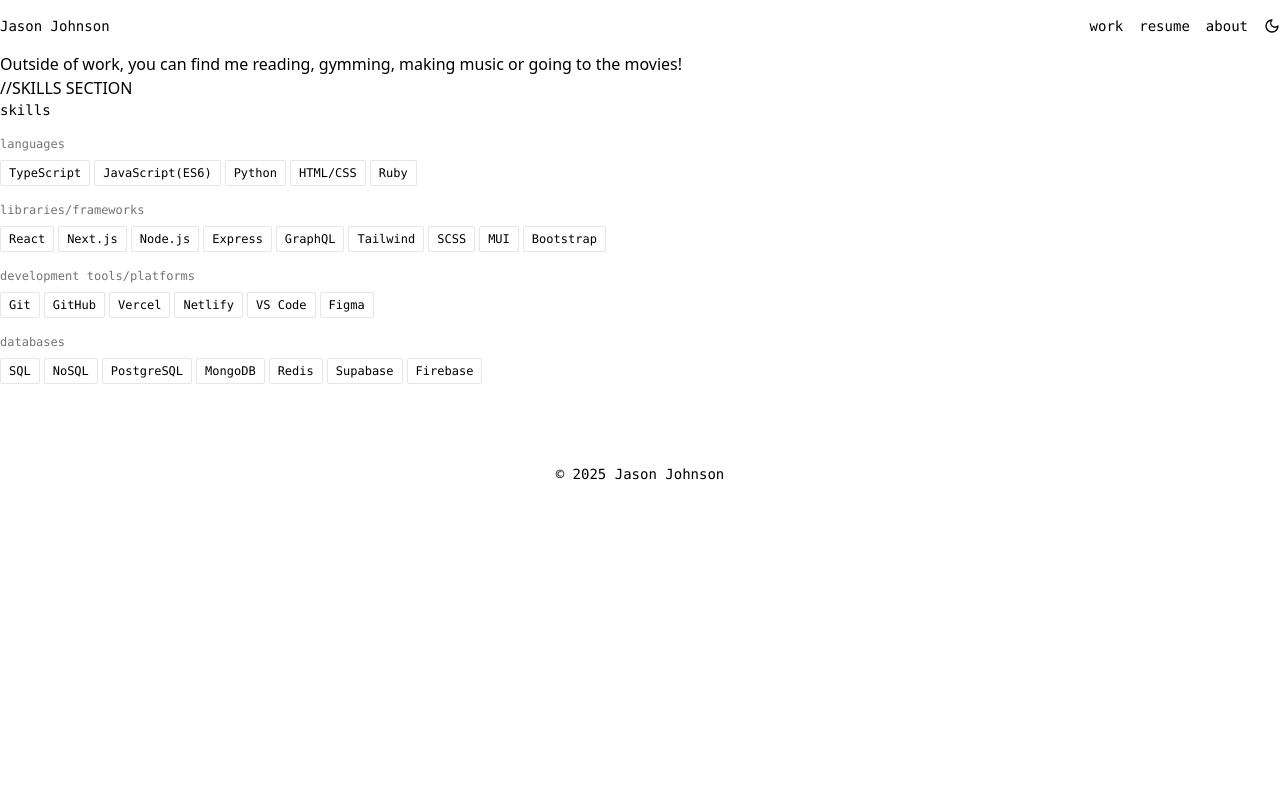
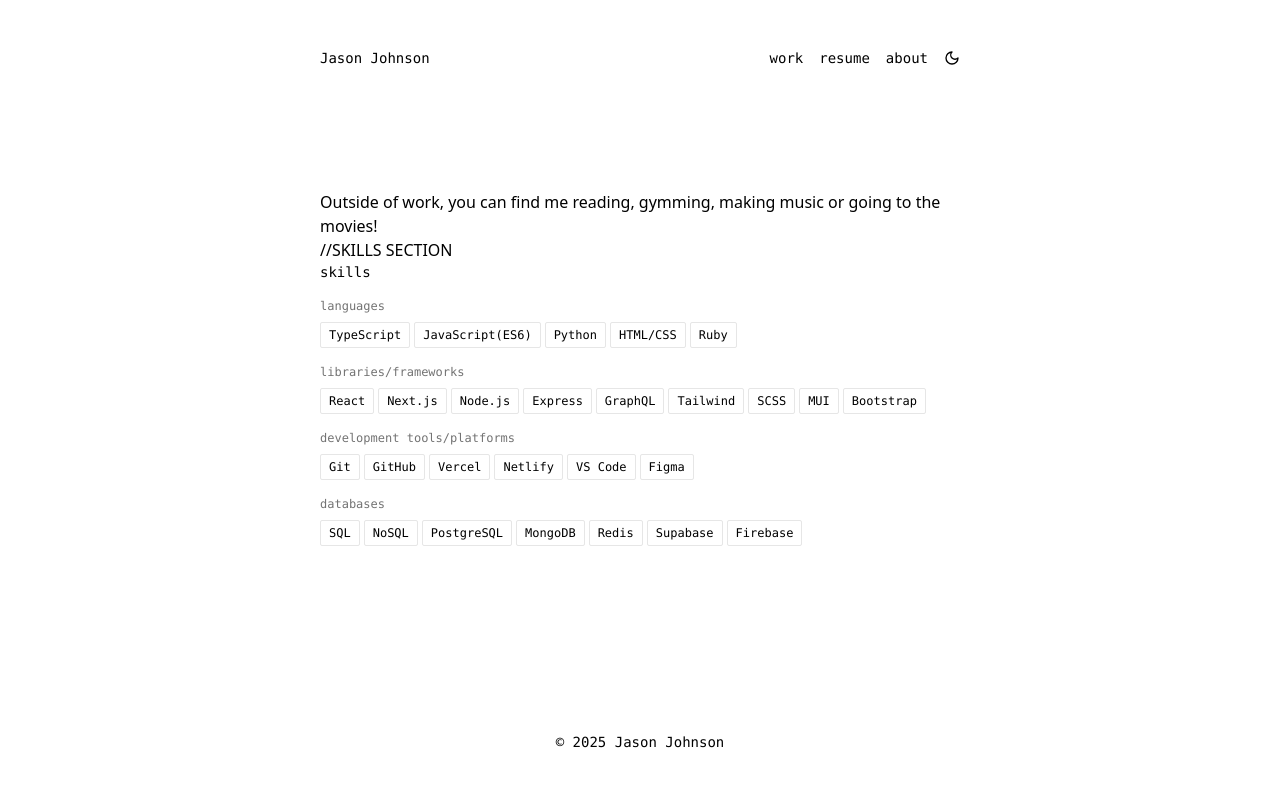
Before and after one commit to jaysenjonsin/portfolio, a Next.js app: page /about in a window 1280 px wide. Shown: the top 786 px of the page. Built offline with nearby package versions, Linux system fonts and the light colour scheme.

Commit message:
modify layout

```diff
--- a/src/app/about/page.tsx
+++ b/src/app/about/page.tsx
@@ -6,7 +6,6 @@ import { Footer } from '../../components/footer';
 export default function About() {
   return (
     <div>
-      <Header />
       <div>
         Outside of work, you can find me reading, gymming, making music or going
         to the movies!
@@ -106,7 +105,6 @@ export default function About() {
           </div>
         </div>
       </section>
-      <Footer />
     </div>
   );
 }
--- a/src/app/layout.tsx
+++ b/src/app/layout.tsx
@@ -2,6 +2,8 @@ import type { Metadata } from 'next';
 import { Inter, JetBrains_Mono } from 'next/font/google';
 import './globals.css';
 import { ThemeProvider } from '@/components/theme-provider';
+import { Header } from '../components/header';
+import { Footer } from '../components/footer';
 const inter = Inter({
   subsets: ['latin'],
   variable: '--font-sans',
@@ -33,7 +35,11 @@ export default function RootLayout({
           enableSystem
           disableTransitionOnChange
         >
-          {children}
+          <div className='min-h-screen flex flex-col justify-between max-w-2xl mx-auto px-4 py-8'>
+            <Header />
+            {children}
+            <Footer />
+          </div>
         </ThemeProvider>
       </body>
     </html>
--- a/src/app/page.tsx
+++ b/src/app/page.tsx
@@ -5,15 +5,13 @@ import Link from 'next/link';
 import { Footer } from '@/components/footer';
 export default function Home() {
   return (
-    <div className='min-h-screen flex flex-col justify-between max-w-2xl mx-auto px-4 py-8'>
-      <Header />
     <main className='flex-1 py-16'>
       <section className='mb-16'>
         <h1 className='text-3xl font-mono mb-8'>👋 Hi, I'm Jason.</h1>
         <p className='font-mono text-sm leading-relaxed max-w-lg'>
-            I'm a Full Stack Developer focused on building responsive,
-            accessible, and performant web applications with modern
-            technologies. Currently @ Glassdoor.
+          I'm a Full Stack Developer focused on building responsive, accessible,
+          and performant web applications with modern technologies. Currently @
+          Glassdoor.
         </p>
       </section>
 
@@ -62,7 +60,5 @@ export default function Home() {
         </ul>
       </section>
     </main>
-      <Footer />
-    </div>
   );
 }
--- a/src/components/header.tsx
+++ b/src/components/header.tsx
@@ -4,7 +4,9 @@ import { ThemeToggle } from './theme-toggle';
 export const Header = () => {
   return (
     <header className='w-full flex justify-between items-center py-4'>
-      <div className='font-mono text-sm'>Jason Johnson</div>
+      <Link href='/' className='font-mono text-sm'>
+        Jason Johnson
+      </Link>
       <nav className='flex items-center space-x-4 font-mono text-sm'>
         <Link href='/work' className='hover:underline'>
           work
```
Lines whose indentation alone changed are shown as unchanged.
